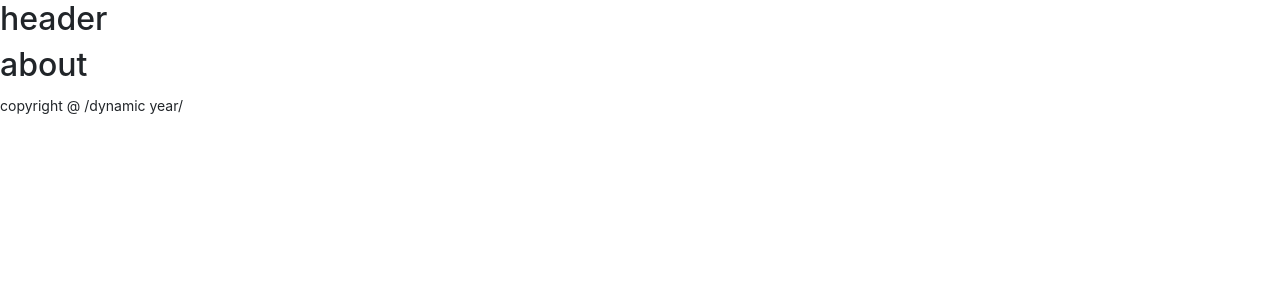
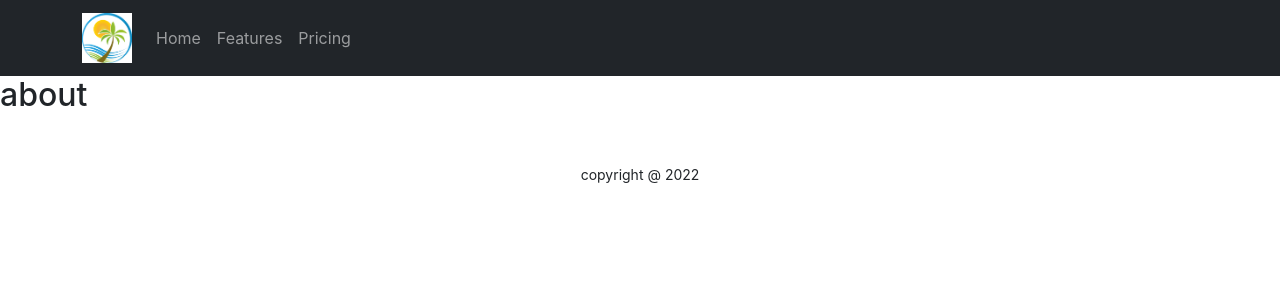
Before and after one commit to SymaNusratAnanna/ananyas-tour-site, a React (Create React App) app: page /about in a window 1280 px wide. Shown: the top 300 px of the page. Built offline with nearby package versions, Linux system fonts and the light colour scheme.

Commit message:
navbar added

```diff
--- a/public/index.html
+++ b/public/index.html
@@ -25,7 +25,7 @@
       work correctly both with client-side routing and a non-root public URL.
       Learn how to configure a non-root public URL by running `npm run build`.
     -->
-    <title>React App</title>
+    <title>Ananyas tour site</title>
   </head>
   <body>
     <noscript>You need to enable JavaScript to run this app.</noscript>
--- a/src/Pages/Shared/Footer/Footer.js
+++ b/src/Pages/Shared/Footer/Footer.js
@@ -1,9 +1,12 @@
 import React from 'react';
 
 const Footer = () => {
+
+    const today = new Date();
+    const year = today.getFullYear();
     return (
-        <footer>
-            <p><small>copyright @ /dynamic year/</small></p>
+        <footer className='text-center mt-5'>
+            <p><small>copyright @ {year}</small></p>
         </footer>
 
 
--- a/src/Pages/Shared/Header/Header.js
+++ b/src/Pages/Shared/Header/Header.js
@@ -1,9 +1,22 @@
 import React from 'react';
+import { Container, Nav, Navbar } from 'react-bootstrap';
+import logo from '../../../images/logo/images.png'
 
 const Header = () => {
     return (
         <div>
-            <h2> header</h2>
+            <Navbar bg="dark" variant="dark">
+    <Container>
+    <Navbar.Brand href="#home">
+        <img src={logo} height="50" alt="" />
+    </Navbar.Brand>
+    <Nav className="me-auto">
+      <Nav.Link href="#home">Home</Nav.Link>
+      <Nav.Link href="#features">Features</Nav.Link>
+      <Nav.Link href="#pricing">Pricing</Nav.Link>
+    </Nav>
+    </Container>
+  </Navbar>
         </div>
     );
 };
```
Also changed, not shown: src/images/banner/banner3.jpg, src/images/logo/images.png (added).
